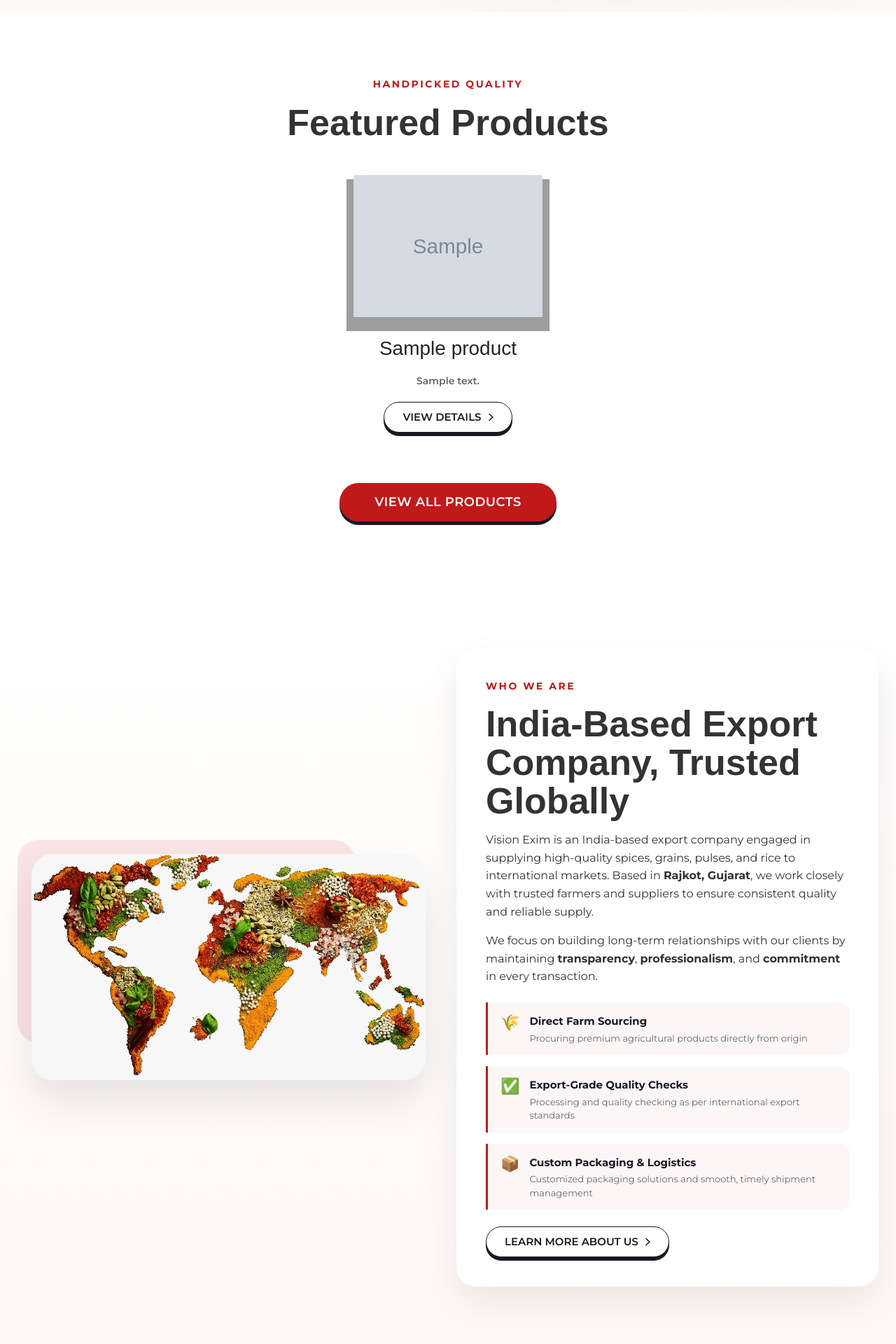
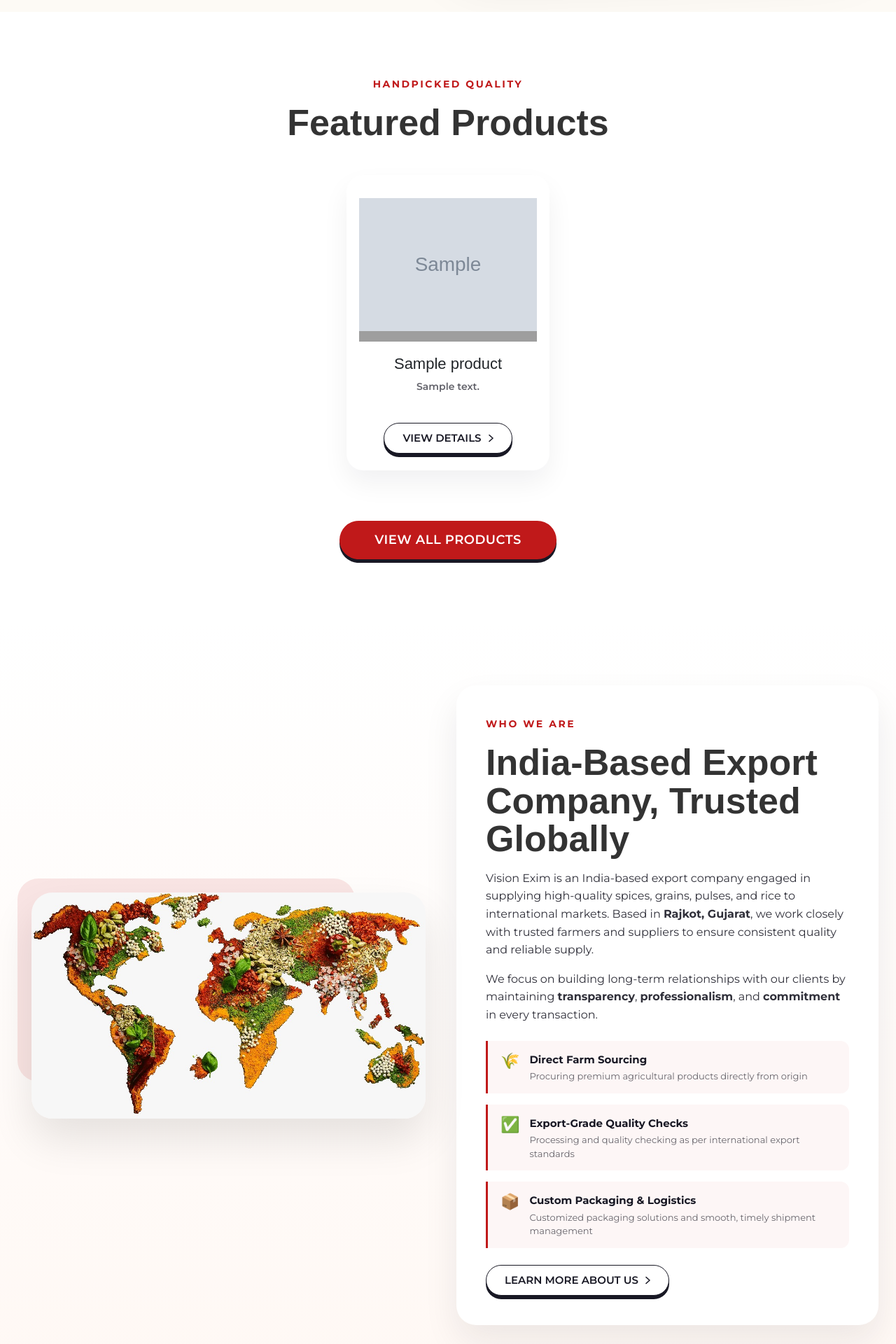
Before and after one commit to Tusharborgaonkar/Vision_Exim_admin, a PHP site: page /vision_exim/ in a window 1280 px wide. Shown: the part 773-2693 px from the top of the page at 70% size. Run offline with PHP 8.4, Linux system fonts and the light colour scheme; tables that the repository leaves empty or names only in its code hold one stand-in row (values such as "Sample post"); grey boxes marked "Sample" are stand-in pictures; some libraries are stand-ins or nearby versions; some web fonts are replaced; grey boxes are pictures that could not be loaded.

Commit message:
Refactor featured products section for improved layout and styling. Introduced flexbox for equal-height cards, adjusted padding, and updated HTML structure for better alignment and responsiveness. Enhanced accessibility with conditional rendering for empty descriptions.

```diff
--- a/index.php
+++ b/index.php
@@ -605,25 +605,84 @@ include 'includes/header.php';
 		color: rgba(24, 24, 36, 0.72);
 	}
 
-	.featured-products-home .collections-card {
+	/* Featured Products — equal-height cards, aligned buttons */
+	.featured-products-section .row > [class*="col-"] {
+		display: flex;
+	}
+
+	.featured-products-section .collections-card {
+		display: flex;
+		flex-direction: column;
+		width: 100%;
+		height: 100%;
 		background: #fff;
-		padding: 18px 18px 28px;
+		padding: 18px 18px 24px;
 		border-radius: 24px;
 		box-shadow: 0 18px 38px rgba(24, 24, 36, 0.06);
-		height: 100%;
-	}
-
-	.featured-products-home .collections-card h5 {
-		font-size: 24px;
-		margin-top: 24px;
+		text-align: center;
+	}
+
+	.featured-products-section .collections-img {
+		flex-shrink: 0;
+		height: 220px;
+		display: flex;
+		align-items: center;
+		justify-content: center;
+		overflow: hidden;
+		margin-bottom: 8px;
+	}
+
+	.featured-products-section .collections-img img {
+		width: auto;
+		max-width: 100%;
+		max-height: 200px;
+		height: auto;
+		object-fit: contain;
+		position: relative;
+	}
+
+	.featured-products-section .collections-card-body {
+		flex: 1;
+		display: flex;
+		flex-direction: column;
+		align-items: center;
+		min-height: 0;
+		width: 100%;
+	}
+
+	.featured-products-section .collections-card h5 {
+		font-size: 22px;
+		margin-top: 12px;
 		margin-bottom: 10px;
-	}
-
-	.featured-product-note {
+		flex-shrink: 0;
+	}
+
+	.featured-products-section .featured-product-note {
+		flex: 1;
+		width: 100%;
+		min-height: 42px;
 		font-size: 14px;
 		font-weight: 600;
+		line-height: 1.45;
 		color: rgba(24, 24, 36, 0.68);
-		margin-bottom: 18px;
+		margin: 0 0 16px;
+	}
+
+	.featured-products-section .featured-product-note--empty {
+		visibility: hidden;
+		margin-bottom: 0;
+	}
+
+	.featured-products-section .collections-card-footer {
+		margin-top: auto;
+		width: 100%;
+		display: flex;
+		justify-content: center;
+		padding-top: 4px;
+	}
+
+	.featured-products-section .collections-card-footer .btn {
+		margin-top: 0;
 	}
 
 	.view-all-wrap {
@@ -1426,7 +1485,7 @@ include 'includes/header.php';
 			<span class="section-kicker" data-aos="fade-up">Handpicked Quality</span>
 			<h2 class="section-heading" data-aos="fade-up">Featured Products</h2>
 		</div>
-		<div class="row justify-content-center">
+		<div class="row justify-content-center align-items-stretch">
 			<?php if (empty($featured_products)): ?>
 			<div class="col-12 text-center py-4">
 				<p class="text-muted mb-0">No featured products yet. In admin, set status to <strong>Active</strong> and enable <strong>Featured Product</strong>.</p>
@@ -1438,15 +1497,20 @@ include 'includes/header.php';
 				$fp_name = $fp['name'];
 				$aos_delay = $i > 0 ? ' data-aos-delay="' . ($i * 100) . '"' : '';
 			?>
-			<div class="col-lg-3 col-md-6 mb-4" data-aos="fade-up"<?= $aos_delay ?>>
+			<div class="col-lg-3 col-md-6 mb-4 d-flex" data-aos="fade-up"<?= $aos_delay ?>>
 				<div class="collections-card">
 					<div class="collections-img">
 						<img src="<?= htmlspecialchars($fp_img) ?>" alt="<?= htmlspecialchars($fp_name) ?>">
 					</div>
+					<div class="collections-card-body">
 						<h5><a href="<?= htmlspecialchars($fp_url) ?>"><?= htmlspecialchars($fp_name) ?></a></h5>
-					<?php if (!empty($fp['short_description'])): ?>
-					<p class="featured-product-note"><?= htmlspecialchars(strlen($fp['short_description']) > 90 ? substr($fp['short_description'], 0, 87) . '…' : $fp['short_description']) ?></p>
-					<?php endif; ?>
+						<?php
+						$fp_desc = !empty($fp['short_description'])
+							? (strlen($fp['short_description']) > 90 ? substr($fp['short_description'], 0, 87) . '…' : $fp['short_description'])
+							: '';
+						?>
+						<p class="featured-product-note<?= $fp_desc === '' ? ' featured-product-note--empty' : '' ?>"><?= $fp_desc !== '' ? htmlspecialchars($fp_desc) : '&nbsp;' ?></p>
+						<div class="collections-card-footer">
 							<a href="<?= htmlspecialchars($fp_url) ?>" class="btn">
 								VIEW Details
 								<svg width="7" height="12" viewBox="0 0 7 12" fill="none" xmlns="http://www.w3.org/2000/svg">
@@ -1454,6 +1518,8 @@ include 'includes/header.php';
 										stroke-linecap="round" stroke-linejoin="round"></path>
 								</svg>
 							</a>
+						</div>
+					</div>
 				</div>
 			</div>
 			<?php endforeach; ?>
```
Lines whose indentation alone changed are shown as unchanged.
